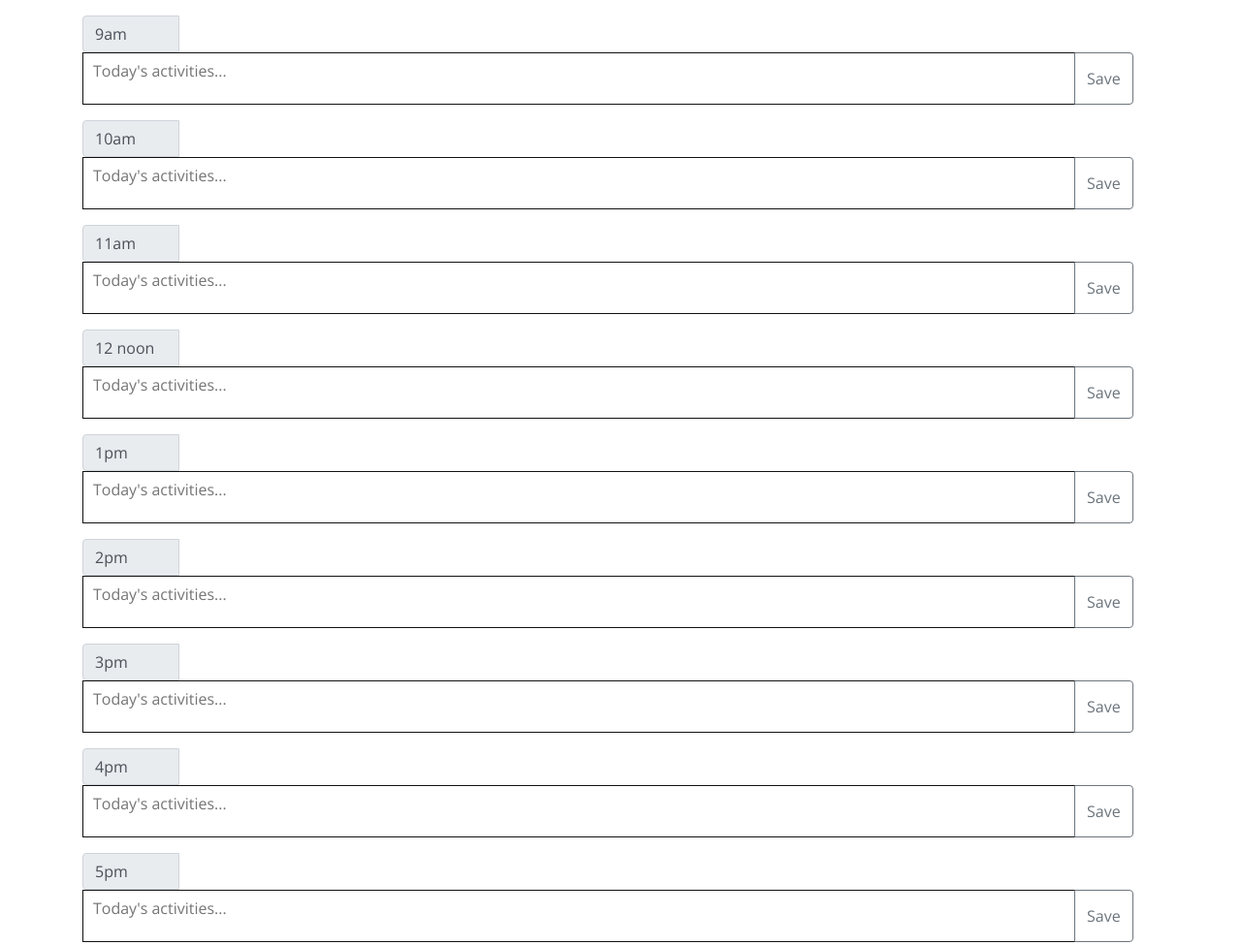
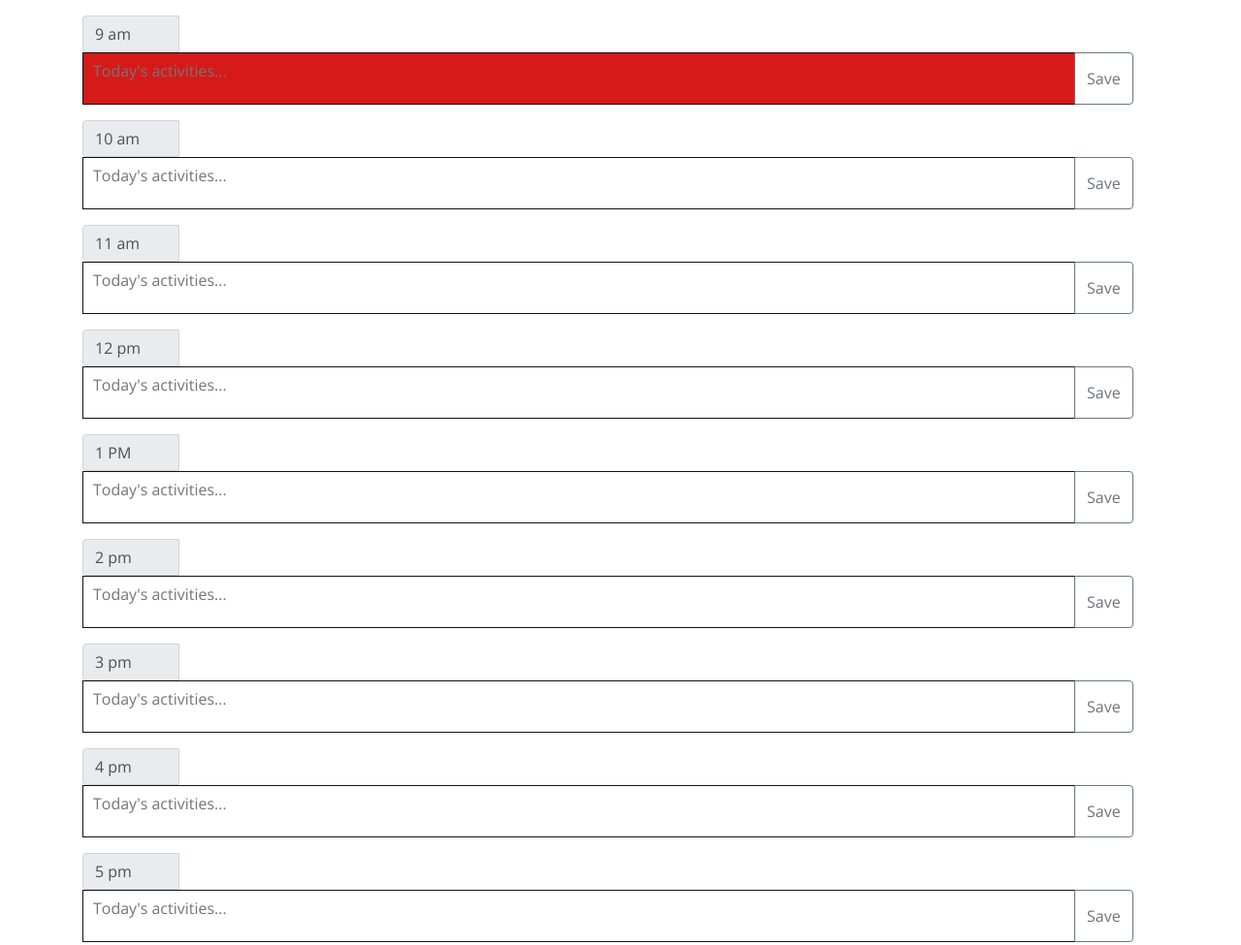
Before and after one commit to Strongie/Scheduler, a plain HTML site: page index.html in a window 1280 px wide. Shown: the part 320-1295 px from the top of the page at 97% size. Drawn offline with nearby package versions, Linux system fonts and the light colour scheme.

Commit message:
formatted the dates using moment

```diff
--- a/index.html
+++ b/index.html
@@ -37,9 +37,9 @@
       <Div class= "container">
       <div class="input-group mb-3">
         <div class="input-group-prepend">
-            <span class="input-group-text" id="inputGroup-sizing-default">9am</span>
+            <span class="input-group-text" id="inputGroup-sizing-default1">9am</span>
           </div>
-          <textarea rows="2" cols="108" style="border:solid 1px rgb(17, 17, 16);" placeholder="Today's activities..." id='input1'></textarea>
+          <textarea class="hour" rows="2" cols="108" style="border:solid 1px rgb(17, 17, 16);" placeholder="Today's activities..." id='input1'></textarea>
         <div class="input-group-append">
           <button class="btn btn-outline-secondary" type="button" id="saveBtn1">Save</button>
         </div>
@@ -47,7 +47,7 @@
 
       <div class="input-group mb-3">
         <div class="input-group-prepend">
-            <span class="input-group-text" id="inputGroup-sizing-default">10am</span>
+            <span class="input-group-text" id="inputGroup-sizing-default2">10am</span>
           </div>
           <textarea rows="2" cols="108" style="border:solid 1px rgb(17, 17, 16);" placeholder="Today's activities..." id='input2'></textarea>
         <div class="input-group-append">
@@ -57,7 +57,7 @@
 
       <div class="input-group mb-3">
         <div class="input-group-prepend">
-            <span class="input-group-text" id="inputGroup-sizing-default">11am</span>
+            <span class="input-group-text" id="inputGroup-sizing-default3">11am</span>
           </div>
           <textarea rows="2" cols="108" style="border:solid 1px rgb(17, 17, 16);" placeholder="Today's activities..." id='input3'></textarea>
         <div class="input-group-append">
@@ -67,7 +67,7 @@
 
       <div class="input-group mb-3">
         <div class="input-group-prepend">
-            <span class="input-group-text" id="inputGroup-sizing-default">12 noon</span>
+            <span class="input-group-text" id="inputGroup-sizing-default4">12pm</span>
           </div>
           <textarea rows="2" cols="108" style="border:solid 1px rgb(17, 17, 16);" placeholder="Today's activities..." id='input4'></textarea>
         <div class="input-group-append">
@@ -77,7 +77,7 @@
 
       <div class="input-group mb-3">
         <div class="input-group-prepend">
-            <span class="input-group-text" id="inputGroup-sizing-default">1pm</span>
+            <span class="input-group-text" id="inputGroup-sizing-default5">1pm</span>
           </div>
           <textarea rows="2" cols="108" style="border:solid 1px rgb(17, 17, 16);" placeholder="Today's activities..." id='input5'></textarea>
         <div class="input-group-append">
@@ -87,7 +87,7 @@
 
       <div class="input-group mb-3">
         <div class="input-group-prepend">
-            <span class="input-group-text" id="inputGroup-sizing-default">2pm</span>
+            <span class="input-group-text" id="inputGroup-sizing-default6">2pm</span>
           </div>
           <textarea rows="2" cols="108" style="border:solid 1px rgb(17, 17, 16);" placeholder="Today's activities..." id='input6'></textarea>
         <div class="input-group-append">
@@ -97,7 +97,7 @@
 
       <div class="input-group mb-3">
         <div class="input-group-prepend">
-            <span class="input-group-text" id="inputGroup-sizing-default">3pm</span>
+            <span class="input-group-text" id="inputGroup-sizing-default7">3pm</span>
           </div>
           <textarea rows="2" cols="108" style="border:solid 1px rgb(17, 17, 16);" placeholder="Today's activities..." id='input7'></textarea>
         <div class="input-group-append">
@@ -107,7 +107,7 @@
 
       <div class="input-group mb-3">
         <div class="input-group-prepend">
-            <span class="input-group-text" id="inputGroup-sizing-default">4pm</span>
+            <span class="input-group-text" id="inputGroup-sizing-default8">4pm</span>
           </div>
           <textarea rows="2" cols="108" style="border:solid 1px rgb(17, 17, 16);" placeholder="Today's activities..." id='input8'></textarea>
         <div class="input-group-append">
@@ -116,7 +116,7 @@
       </div>
       <div class="input-group mb-3">
         <div class="input-group-prepend">
-            <span class="input-group-text" id="inputGroup-sizing-default">5pm</span>
+            <span class="input-group-text" id="inputGroup-sizing-default9">5pm</span>
           </div>
           <textarea rows="2" cols="108" style="border:solid 1px rgb(17, 17, 16);" placeholder="Today's activities..." id='input9'></textarea>
         <div class="input-group-append">
--- a/script.js
+++ b/script.js
@@ -18,7 +18,36 @@ $("#currentDay").text(today.format("MMM Do, YYYY"));
 //write if else if statment comparent the to and change the attribute depending on the color (set attribute of class past)
 
 
-var CurrentDate = moment().format();
+
+//var CurrentDate = moment()
+
+//format date using moment
+var reformatDate1 = moment("9am", "h a").format("h a");
+$("#inputGroup-sizing-default1").text(reformatDate1);
+
+var reformatDate2 = moment("10am", "h a").format("h a");
+$("#inputGroup-sizing-default2").text(reformatDate2);
+
+var reformatDate3 = moment("11am", "h a").format("h a");
+$("#inputGroup-sizing-default3").text(reformatDate3);
+
+var reformatDate4 = moment("12pm", "h a").format("h a");
+$("#inputGroup-sizing-default4").text(reformatDate4);
+
+var reformatDate5 = moment("1pm", "h A").format("h A");
+$("#inputGroup-sizing-default5").text(reformatDate5);
+
+var reformatDate6 = moment("2pm", "h a").format("h a");
+$("#inputGroup-sizing-default6").text(reformatDate6);
+
+var reformatDate7 = moment("3pm", "h a").format("h a");
+$("#inputGroup-sizing-default7").text(reformatDate7);
+
+var reformatDate8 = moment("4pm", "h a").format("h a");
+$("#inputGroup-sizing-default8").text(reformatDate8);
+
+var reformatDate9 = moment("5pm", "h a").format("h a");
+$("#inputGroup-sizing-default9").text(reformatDate9);
 
 
 
--- a/style.css
+++ b/style.css
@@ -37,7 +37,7 @@ body {
   }
 
   .hour {
-    background-color: #ffffff;
+    background-color: #d61a1a;
     color: #000000;
     border-top: 1px dashed #000000;
   }
```
